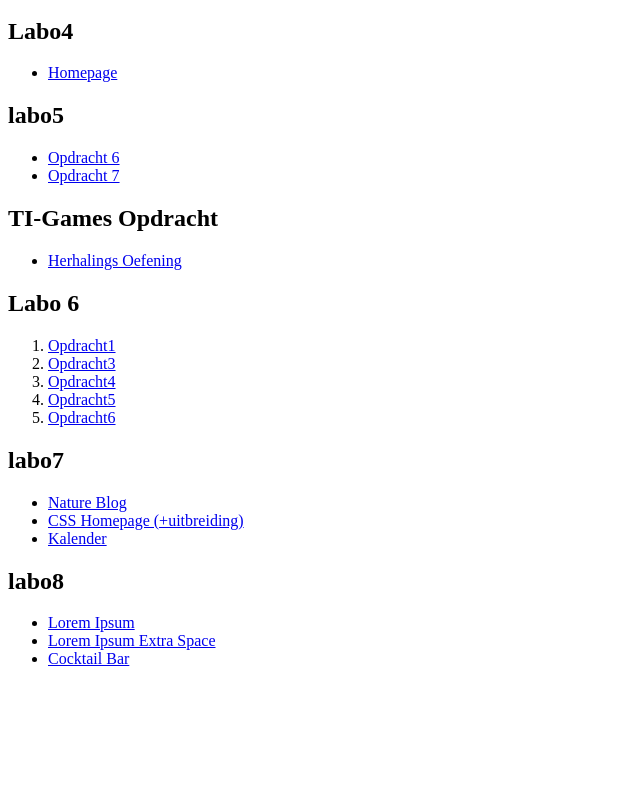
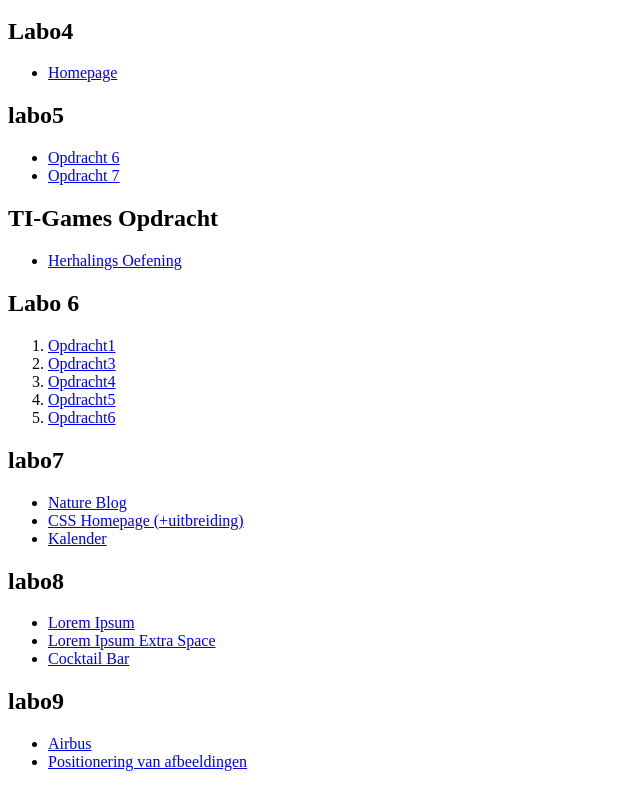
Before and after one commit to aaronVangermeersch/WebDev1, a website: page index.html in a window 1280 px wide. Shown: the part 448-1235 px from the top of the page, without its empty margins (0-640 px from the left). Before the commit the page ends 1132 px from the top, so only its background shows below. Drawn offline with Linux system fonts and the light colour scheme.

Commit message:
labo9 index

```diff
--- a/index.html
+++ b/index.html
@@ -61,6 +61,11 @@
     <li><a href="semester1/labo8/LoremIpsumExtraSpace/loremipsumextra.html">Lorem Ipsum Extra Space</a></li>
     <li><a href="semester1/labo8/Opdracht%20cocktail%20bar/begin_cocktail_bar/loungestart.html">Cocktail Bar</a></li>
 </ul>
+<h2>labo9</h2>
+<ul>
+    <li><a href="semester1/labo9/Opdracht%20Airbus/Opdracht%20Airbus/airbus.html">Airbus</a></li>
+    <li><a href="semester1/labo9/Opdracht%20positioneren%20van%20images/Opdracht%20positioneren%20van%20images/index.html">Positionering van afbeeldingen</a></li>
+</ul>
 
 
 </body>
```
